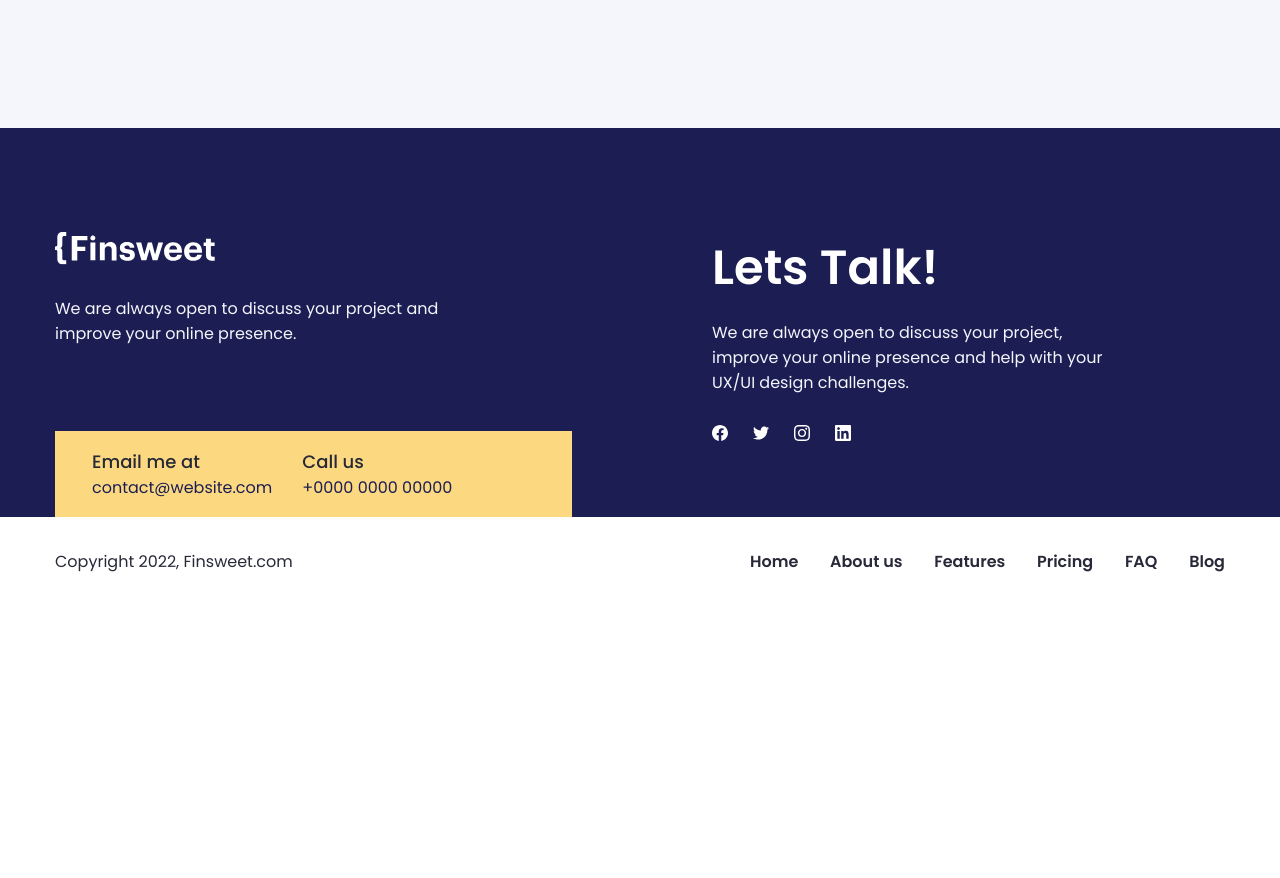
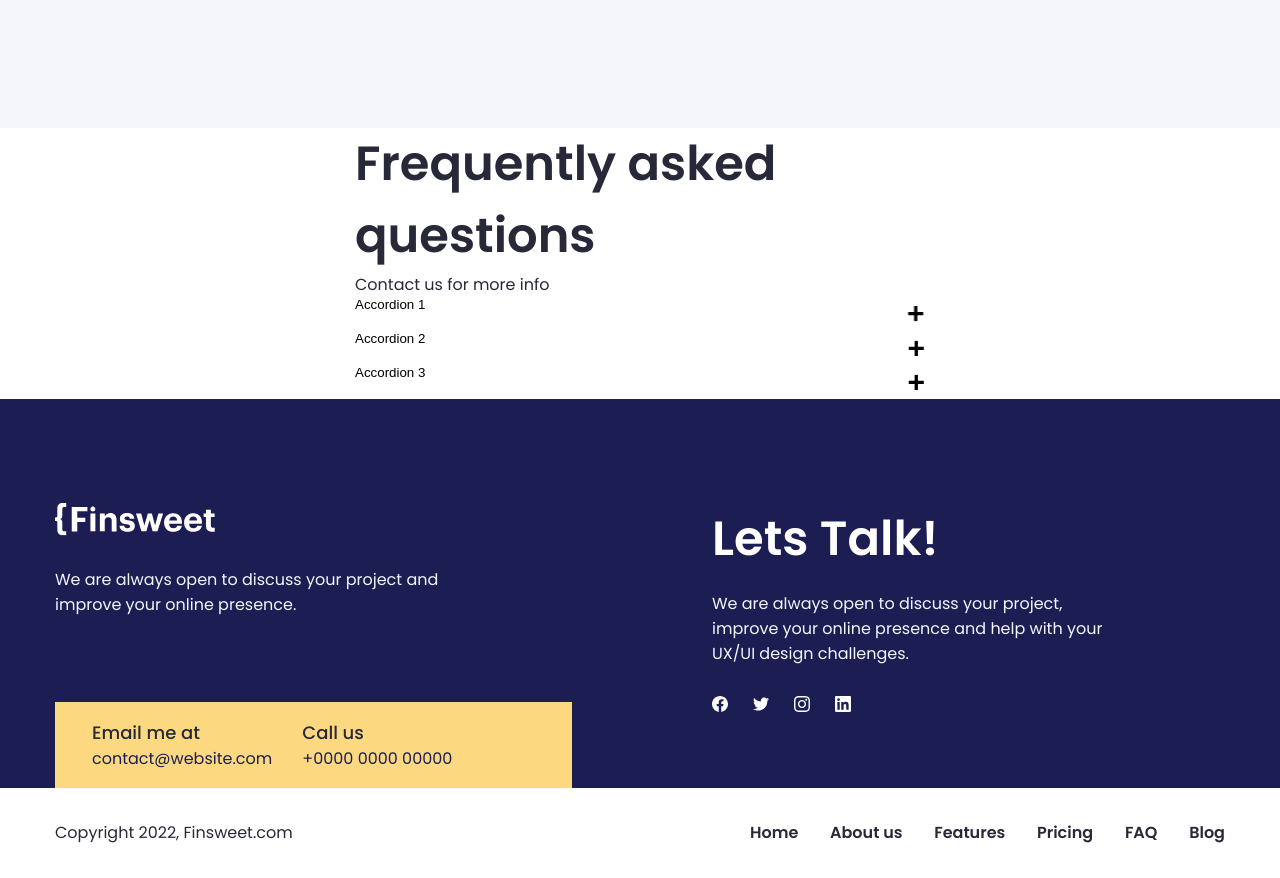
Before and after one commit to andreyk1n/finsweet, a React (Create React App) app: page / in a window 1280 px wide. Shown: the part 4190-5068 px from the top of the page. Before the commit the page ends 4797 px from the top, so only its background shows below. Built offline with nearby package versions, Linux system fonts and the light colour scheme; the HTML template or start-up script is replaced by a standard one.

Commit message:
add components/accordion

```diff
--- a/src/App.js
+++ b/src/App.js
@@ -5,10 +5,24 @@ import How from "./template-parts/components/how/How.jsx";
 import Projects from "./template-parts/components/projects/Projects.jsx";
 import Cards from "./template-parts/components/cards/Cards.jsx";
 import Clients from "./template-parts/components/clients/Clients.jsx";
+import Accordion from "./template-parts/components/accordion/Accordion.jsx";
 import Footer from "./template-parts/partials/footer/Footer.jsx";
 
 
 function App() {
+  const accordionData = [
+    {
+      title: "Accordion 1",
+      content: "Lorem ipsum dolor sit amet consectetur adipisicing elit..."
+    },
+    {
+      title: "Accordion 2",
+      content: "Lorem ipsum dolor sit amet consectetur adipisicing elit..."
+    },
+    {
+      title: "Accordion 3",
+      content: "Lorem ipsum dolor sit amet consectetur adipisicing elit..."
+    }]
   return (
     <Router>
       <Header />
@@ -59,6 +73,13 @@ function App() {
 
       <Clients />
 
+      <Accordion
+        title="Frequently asked questions"
+        description="Contact us for more info"
+        items={accordionData}
+        defaultActiveIndex={0}
+      />
+
       <Footer />
     </Router>
   );
--- /dev/null
+++ b/src/template-parts/components/accordion/Accordion.jsx
@@ -0,0 +1,63 @@
+import { useState, useRef } from "react";
+import "./accordion.scss";
+
+const AccordionItem = ({ title, content, isActive, onClick }) => {
+  const contentRef = useRef(null);
+
+  return (
+    <div className={`accordion__item ${isActive ? "accordion__item--active" : ""}`}>
+      <button className="accordion__header" onClick={onClick}>
+        <span className="accordion__title">{title}</span>
+        <span className="accordion__arrow">+</span>
+      </button>
+
+      <div
+        ref={contentRef}
+        className="accordion__content"
+        style={{
+          maxHeight: isActive ? `${contentRef.current?.scrollHeight}px` : "0px"
+        }}
+      >
+        <p>{content}</p>
+      </div>
+    </div>
+  );
+};
+
+const Accordion = ({
+  title = "Frequently asked questions",
+  description = "Contact us for more info",
+  items = [],
+  defaultActiveIndex = 0
+}) => {
+  const [activeIndex, setActiveIndex] = useState(defaultActiveIndex);
+
+  const handleToggle = (index) => {
+    setActiveIndex((prev) => (prev === index ? null : index));
+  };
+
+  return (
+    <div className="accordion">
+      <div className="accordion__container">
+        <div className="accordion__text">
+          <h2 className="accordion__title">{title}</h2>
+          <p className="accordion__description">{description}</p>
+        </div>
+
+        <div className="accordion__items">
+          {items.map((item, index) => (
+            <AccordionItem
+              key={index}
+              title={item.title}
+              content={item.content}
+              isActive={activeIndex === index}
+              onClick={() => handleToggle(index)}
+            />
+          ))}
+        </div>
+      </div>
+    </div>
+  );
+};
+
+export default Accordion;
--- /dev/null
+++ b/src/template-parts/components/accordion/accordion.scss
@@ -0,0 +1,30 @@
+.accordion {
+  max-width: 600px;
+  margin: 0 auto;
+}
+
+.accordion__header {
+  background-color: transparent;
+  display: flex;
+  justify-content: space-between;
+  width: 100%;
+  border: none;
+  cursor: pointer;
+  transition: background-color 0.5s ease;
+}
+
+.accordion__arrow {
+  transition: transform 0.3s ease;
+  font-size: 30px;
+  font-weight: bold;
+}
+
+.accordion__item--active .accordion__arrow {
+  transform: rotate(180deg);
+}
+
+.accordion__content {
+  max-height: 0;
+  overflow: hidden;
+  transition: max-height 0.5s ease;
+}
```
